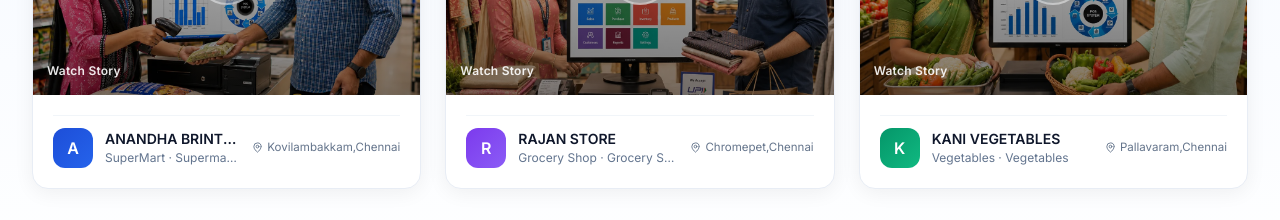
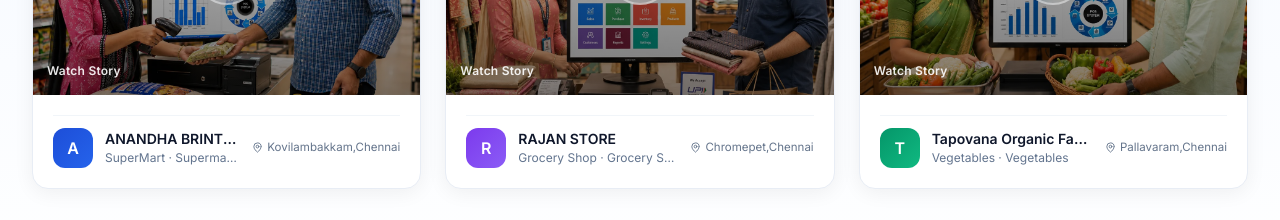
Before and after one commit to saravanaecom/kassaWebSite, a Next.js app: page / in a window 1280 px wide. Shown: the part 9000-9220 px from the top of the page. Built offline with nearby package versions, Linux system fonts and the light colour scheme.

Commit message:
Add files via upload

```diff
--- a/src/components/home/VideoTestimonialsSection.tsx
+++ b/src/components/home/VideoTestimonialsSection.tsx
@@ -42,7 +42,7 @@ const VIDEO_TESTIMONIALS: Testimonial[] = [
   },
   {
     reelUrl: "https://www.instagram.com/reel/DU7drPMjbJ6",
-    name: "KANI VEGETABLES",
+    name: "Tapovana Organic Farms",
     business: "Vegetables",
     industry: "Vegetables",
     city: "Pallavaram,Chennai",
```
